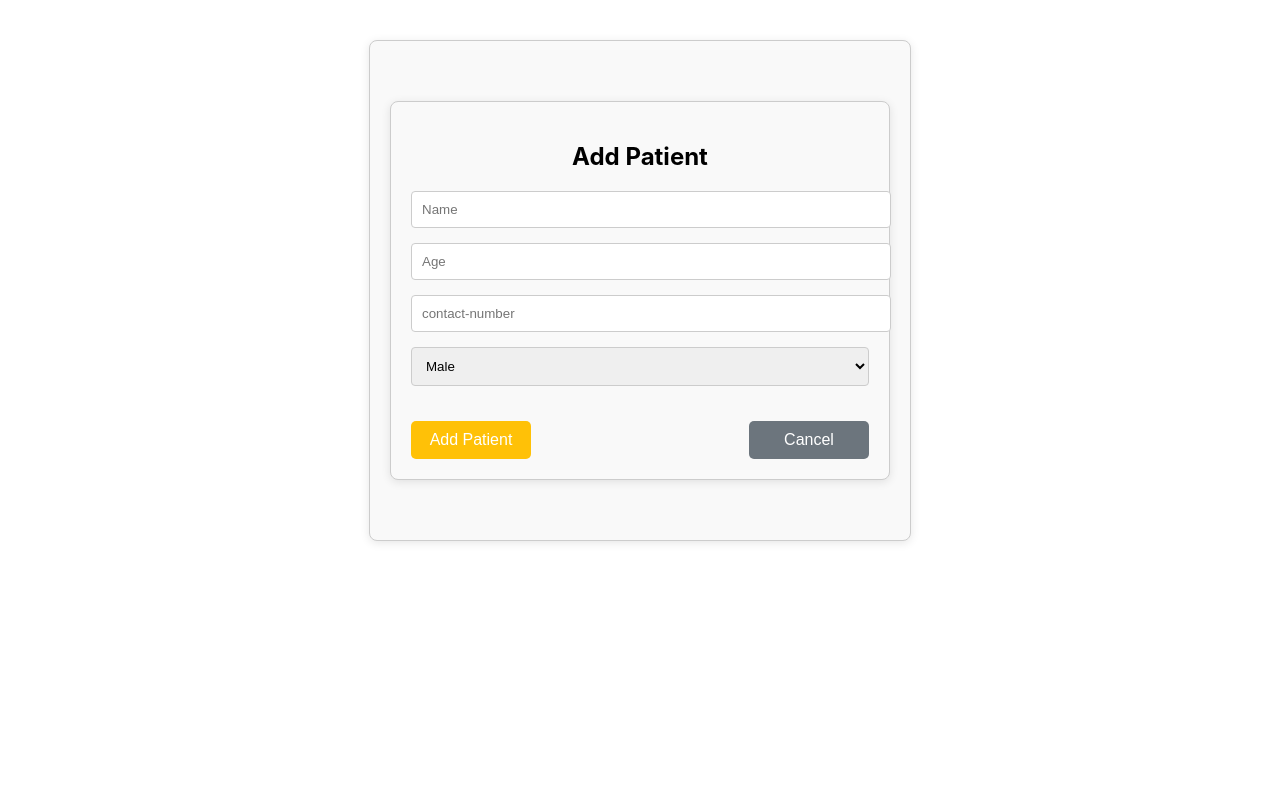
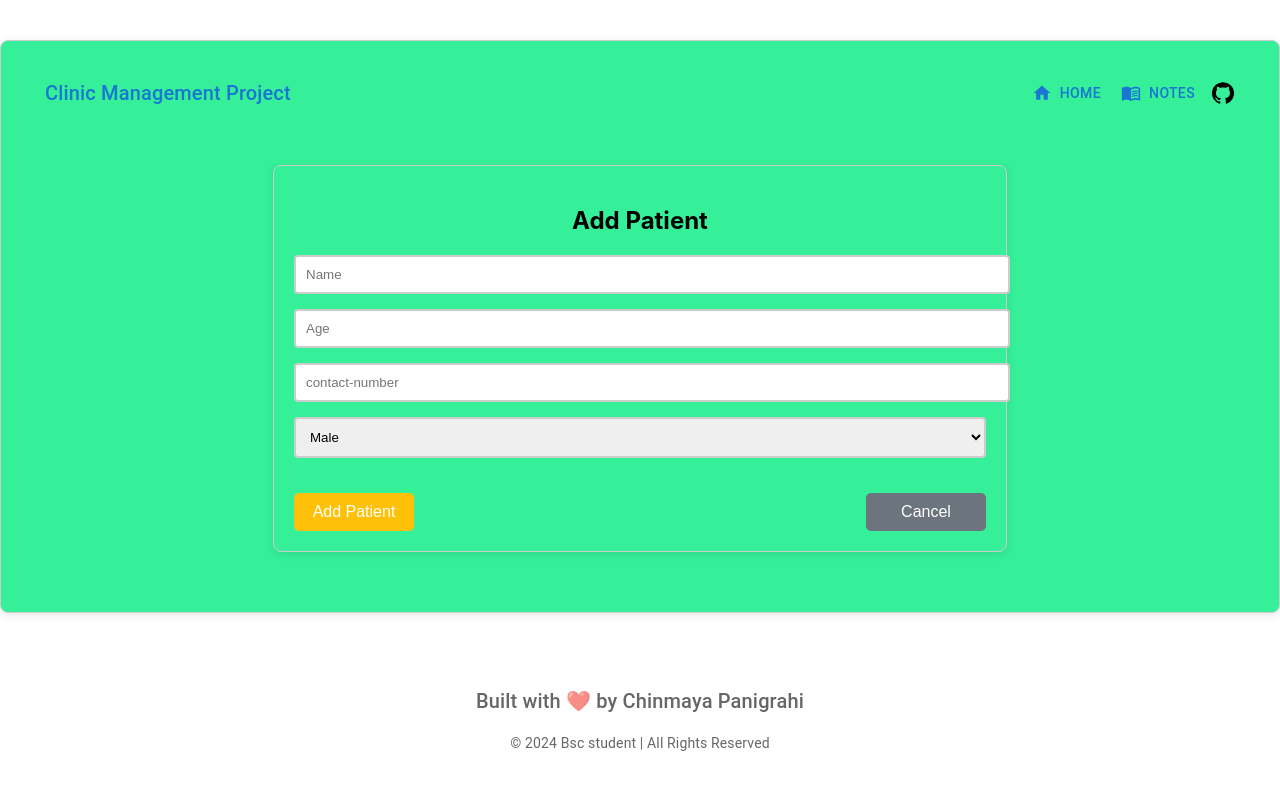
Before and after one commit to 88chinu/clinicManagement, a React (Create React App) app in the folder client/: page /add in a window 1280 px wide. Shown: the top 790 px of the page. Built offline with nearby package versions, Linux system fonts and the light colour scheme.

Commit message:
add footer and navbar

```diff
--- a/client/package.json
+++ b/client/package.json
@@ -3,6 +3,10 @@
   "version": "0.1.0",
   "private": true,
   "dependencies": {
+    "@emotion/react": "^11.13.3",
+    "@emotion/styled": "^11.13.0",
+    "@mui/icons-material": "^6.1.4",
+    "@mui/material": "^6.1.4",
     "@testing-library/jest-dom": "^5.17.0",
     "@testing-library/react": "^13.4.0",
     "@testing-library/user-event": "^13.5.0",
--- a/client/src/App.css
+++ b/client/src/App.css
@@ -7,10 +7,10 @@
   border-radius: 8px;
   padding: 20px;
   box-shadow: 0 2px 10px rgba(0, 0, 0, 0.1);
-  max-width: 500px;
+  max-width: auto;
   /* Changed from fixed width to max-width */
   margin: 40px auto;
-  background-color: #f9f9f9;
+  background-color:rgb(53, 240, 152);
 }
 
 /* Form Styles */
@@ -23,7 +23,7 @@
   width: 100%;
   padding: 10px;
   margin-bottom: 15px;
-  border: 1px solid #ccc;
+  border: 2px solid #ccc;
   border-radius: 4px;
 }
 
--- a/client/src/App.js
+++ b/client/src/App.js
@@ -4,13 +4,15 @@ import PatientList from './components/PatientList';
 import PatientDetail from './components/detailsPatient';
 import PatientAdd from './components/createPatient';
 import PatientEdit from './components/updatePatient';
-
+import Footer from './components/footer';
+import Navbar from './components/Navbar';
 import './App.css'
 
 const App = () => {
     return (
         <Router>
             <div className="box-container">
+                <Navbar />
                 <Routes>
                     <Route path="/" element={<PatientList />} />
                     <Route path="/add" element={<PatientAdd />} />
@@ -18,6 +20,7 @@ const App = () => {
                     <Route path="/detail/:id" element={<PatientDetail />} />
                 </Routes>
             </div>
+            <Footer />
         </Router>
     );
 };
--- a/client/src/components/Navbar.js
+++ b/client/src/components/Navbar.js
@@ -0,0 +1,87 @@
+import React, { useState } from 'react';
+import { Link as RouterLink } from 'react-router-dom';
+import {
+  AppBar,
+  Toolbar,
+  Typography,
+  Button,
+  Box,
+//   IconButton,
+  Menu,
+  MenuItem,
+} from '@mui/material';
+import GitHubIcon from '@mui/icons-material/GitHub';
+import HomeIcon from '@mui/icons-material/Home';
+import MenuBookIcon from '@mui/icons-material/MenuBook'; // Added Notes icon
+
+const notesPages = [
+  { title: 'Home', path: '/notes/home' },
+  { title: 'Schedule', path: '/notes/schedule' },
+];
+
+const Navbar = () => {
+  const [notesAnchorEl, setNotesAnchorEl] = useState(null);
+
+  const handleNotesClick = (event) => {
+    setNotesAnchorEl(event.currentTarget);
+  };
+
+  const handleNotesClose = () => {
+    setNotesAnchorEl(null);
+  };
+
+  return (
+    <AppBar position="static" color="transparent" elevation={0} sx={{ width: '100%' }}>
+      <Toolbar>
+        <Typography variant="h6" component="div" sx={{ flexGrow: 1, color: 'primary.main' }}>
+          Clinic Management Project
+        </Typography>
+        <Box sx={{ display: 'flex', alignItems: 'center', gap: 1 }}>
+          <Button
+            color="primary"
+            component={RouterLink}
+            to="/"
+            startIcon={<HomeIcon />}
+          >
+            Home
+          </Button>
+          <Button
+            color="primary"
+            onClick={handleNotesClick}
+            startIcon={<MenuBookIcon />} // Added icon here
+          >
+            Notes
+          </Button>
+          <Menu
+            anchorEl={notesAnchorEl}
+            open={Boolean(notesAnchorEl)}
+            onClose={handleNotesClose}
+          >
+            {notesPages.map((page) => (
+              <MenuItem
+                key={page.path}
+                component={RouterLink}
+                to={page.path}
+                onClick={handleNotesClose}
+              >
+                {page.title}
+              </MenuItem>
+            ))}
+          </Menu>
+          {/* <IconButton
+            color="primary"
+            component="a"
+            href="https://github.com/bscCohort/bkmgmt-deploy"
+            target="_blank"
+            rel="noopener noreferrer"
+            aria-label="GitHub"
+          > */}
+            <GitHubIcon />
+          {/* </IconButton> */}
+        </Box>
+      </Toolbar>
+    </AppBar>
+  );
+};
+
+export default Navbar;
--- a/client/src/components/footer.js
+++ b/client/src/components/footer.js
@@ -0,0 +1,26 @@
+// src/components/Footer.js
+import React from 'react';
+import { Box, Typography } from '@mui/material';
+
+const Footer = () => (
+  <Box
+    component="footer"
+    sx={{
+      bgcolor: 'background.paper',
+      color: 'text.secondary',
+      py: 4,
+      width: '100%',
+      textAlign: 'center',
+      borderTop: `1px solid ${theme => theme.palette.primary.main}`, // Optional: add a top border
+    }}
+  >
+    <Typography variant="h6" gutterBottom>
+      Built with ❤️ by Chinmaya Panigrahi
+    </Typography>
+    <Typography variant="body2" sx={{ mt: 2 }}>
+      © {new Date().getFullYear()} Bsc student | All Rights Reserved
+    </Typography>
+  </Box>
+);
+
+export default Footer;
```
Also changed, not shown: 2 other files (tests, documents, lock files or other folders).
